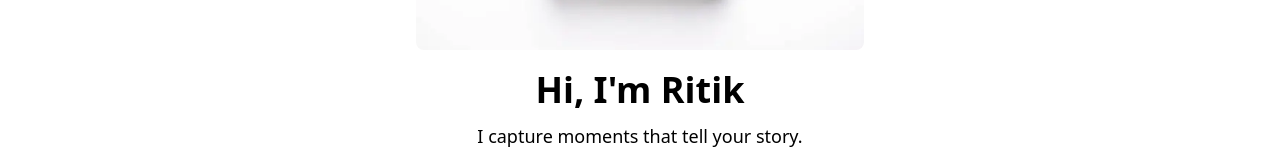
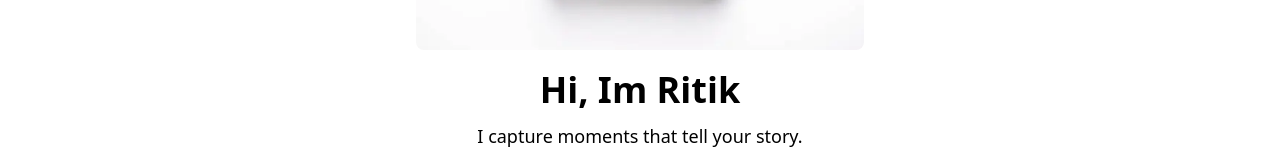
Before and after one commit to shashiyadav1790/photographer, a Next.js app: page / in a window 1280 px wide. Shown: the part 457-617 px from the top of the page. Built offline with nearby package versions, Linux system fonts and the light colour scheme.

Commit message:
some changes

```diff
--- a/app/name/page.js
+++ b/app/name/page.js
@@ -13,7 +13,7 @@ function Name() {
             className="rounded-lg"
           />
         </div>
-        <h2 className="text-4xl font-bold mt-5">Hi, I'm Ritik</h2>
+        <h2 className="text-4xl font-bold mt-5">Hi, Im Ritik</h2>
         <p className="mt-3 text-lg">I capture moments that tell your story.</p>
       </div>
     </div>
```
